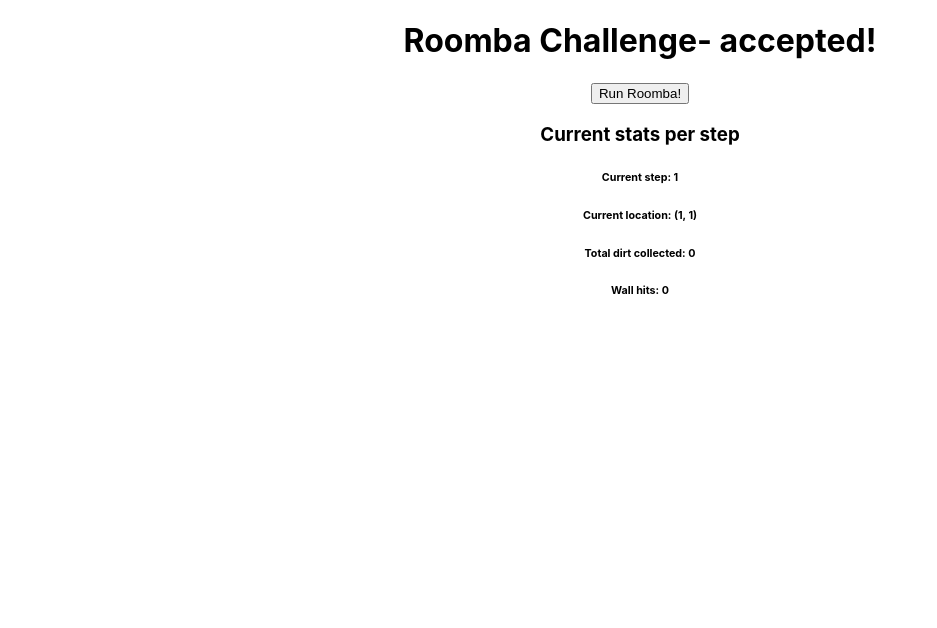
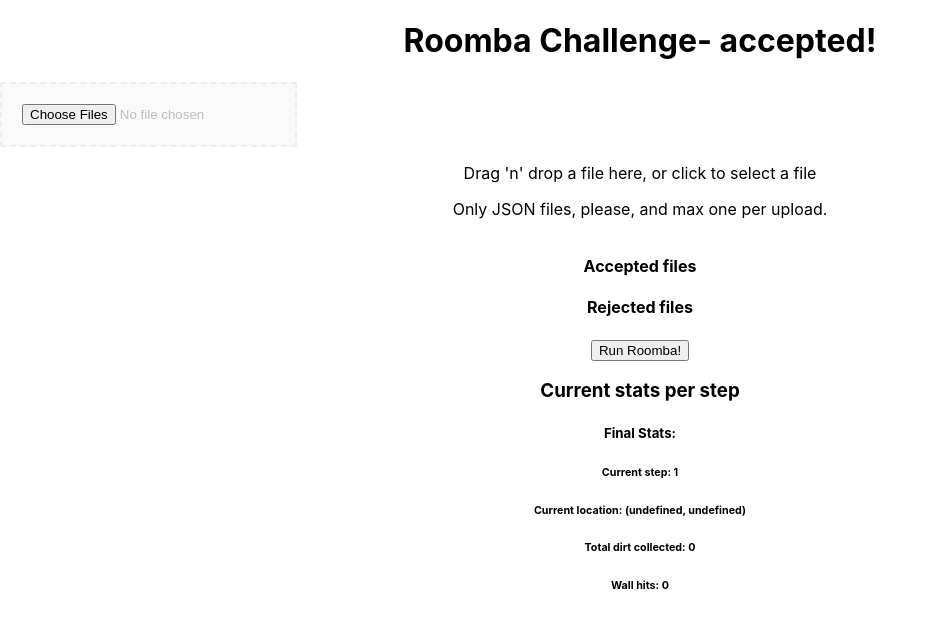
Before and after one commit to bamfranceschi/roomba-challenge, a React (Create React App) app: page / in a window 1280 px wide. Shown: the top 628 px of the page, without its empty margins (0-937 px from the left). Built offline with nearby package versions, Linux system fonts and the light colour scheme.

Commit message:
uploader working and connected to local state

```diff
--- a/package.json
+++ b/package.json
@@ -8,7 +8,9 @@
     "@testing-library/user-event": "^7.1.2",
     "react": "^17.0.1",
     "react-dom": "^17.0.1",
-    "react-scripts": "3.4.4"
+    "react-dropzone": "^11.2.1",
+    "react-scripts": "3.4.4",
+    "styled-components": "^5.2.0"
   },
   "scripts": {
     "start": "react-scripts start",
--- a/src/App.js
+++ b/src/App.js
@@ -1,50 +1,86 @@
-import React, {useEffect, useState} from 'react';
-import './App.css';
-import data from "./data/practice_data.json"
-import CurrentStats from "./components/CurrentStats"
-
+import React, { useEffect, useState } from "react";
+import "./App.css";
+import data from "./data/practice_data.json";
+import CurrentStats from "./components/CurrentStats";
+import { validInstruction } from "./helpers/validInstruction";
+import { newLocation } from "./helpers/newLocation";
+import { validMove } from "./helpers/validMove";
+import { dirtFinder } from "./helpers/dirtFinder";
+import Uploader from "./components/Uploader";
 
 function App() {
+  const [jsonUpload, setJsonUpload] = useState({
+    roomDimensions: [],
+    initialRoombaLocation: [],
+    dirtLocations: [],
+    drivingInstructions: [],
+  });
+  console.log(jsonUpload.roomDimensions);
+  const [roombaLocation, setRoombaLocation] = useState(
+    jsonUpload.initialRoombaLocation
+  );
+  const roomDimensions = jsonUpload.roomDimensions;
+  const dirtLocations = jsonUpload.dirtLocations;
+  const drivingInstructions = jsonUpload.drivingInstructions;
 
-  const [roombaLocation, setRoombaLocation] = useState(
- data.initialRoombaLocation
-  )
-  const roomDimensions = data.roomDimensions
-  const dirtLocations = data.dirtLocations
-  const drivingInstructions = data.drivingInstructions
-
-  const [ticker, setTicker] = useState(-1)
-  const [wallHits, setWallHits] = useState(0)
-  const [dirtCount, setDirtCount] = useState(0)
-  const [driveStart, setDriveStart] = useState(false)
+  const [ticker, setTicker] = useState(0);
+  const [wallHits, setWallHits] = useState(0);
+  const [dirtCount, setDirtCount] = useState(0);
+  const [driveStart, setDriveStart] = useState(false);
+  // const displayCount = ticker + 1;
 
   useEffect(() => {
-
     const interval = setInterval(() => {
-      if(ticker <= drivingInstructions.length - 1 && driveStart){
-
-        setTicker(ticker + 1)
+      if (ticker <= drivingInstructions.length - 1 && driveStart) {
+        setTicker(ticker + 1);
       }
-
     }, 1000);
 
-    return () => clearInterval(interval)
+    return () => clearInterval(interval);
+  }, [driveStart, ticker, drivingInstructions]);
 
-  }, [driveStart, ticker])
+  useEffect(() => {
+    //call pure functions here
+    let instruction = validInstruction(ticker, drivingInstructions);
+
+    if (instruction) {
+      let nextLocation = newLocation(roombaLocation, instruction);
+
+      if (validMove(nextLocation, roomDimensions)) {
+        setRoombaLocation(nextLocation);
+
+        if (dirtFinder(roombaLocation, dirtLocations)) {
+          setDirtCount(dirtCount + 1);
+        }
+      } else {
+        setWallHits(wallHits + 1);
+      }
+    }
+  }, [ticker]);
 
   const nextDirection = (e) => {
-    e.preventDefault()
-    setDriveStart(true)
-  }
-
+    e.preventDefault();
+    setDriveStart(!driveStart);
+  };
 
   return (
     <div className="App">
       <h1>Roomba Challenge- accepted!</h1>
-      <button onClick={nextDirection}>Run Roomba!</button>
+      <Uploader jsonUpload={jsonUpload} setJsonUpload={setJsonUpload} />
+      {driveStart === false ? (
+        <button onClick={nextDirection}>Run Roomba!</button>
+      ) : (
+        <button onClick={nextDirection}>Pause Roomba!</button>
+      )}
+
       <div>
-        <CurrentStats roombaLocation={roombaLocation} instructions={drivingInstructions} dirtCount={dirtCount} wallHits={wallHits} ticker={ticker} dimensions={roomDimensions} setRoombaLocation={setRoombaLocation} setWallHits={setWallHits} dirtLocations={dirtLocations} setDirtCount={setDirtCount}/>
-
+        <CurrentStats
+          roombaLocation={roombaLocation}
+          instructions={drivingInstructions}
+          ticker={ticker}
+          dirtCount={dirtCount}
+          wallHits={wallHits}
+        />
       </div>
     </div>
   );
--- a/src/components/CurrentStats.jsx
+++ b/src/components/CurrentStats.jsx
@@ -1,38 +1,10 @@
-import React, {useEffect, useState} from "react"
-import {validInstruction} from "../helpers/validInstruction"
-import {newLocation} from "../helpers/newLocation"
-import { validMove } from "../helpers/validMove"
-import { dirtFinder } from "../helpers/dirtFinder"
+import React from "react"
 
-function CurrentStats({roombaLocation, dirtCount, wallHits, ticker, instructions, dimensions, setRoombaLocation, setWallHits, setDirtCount, dirtLocations}){
-    useEffect(() => {
-        //call pure functions here
-        let instruction = validInstruction(ticker, instructions)
 
-        if (instruction){
-            let nextLocation = newLocation(roombaLocation, instruction)
+function CurrentStats({roombaLocation, instructions, ticker, dirtCount, wallHits}){
 
-            if(validMove(nextLocation, dimensions)){
-                setRoombaLocation(nextLocation)
 
-                if(dirtFinder(roombaLocation, dirtLocations)){
-                    setDirtCount(dirtCount + 1)
-
-                }
-
-            } else {
-                setWallHits(wallHits + 1)
-            }
-        }
-
-        if(displayCount <= instructions.length){
-
-            setDisplayCount(displayCount + 1)
-        }
-
-    }, [ticker])
-
-    const [displayCount, setDisplayCount] = useState(ticker + 1)
+    const displayCount = ticker + 1;
 
     return(
         <div>
--- /dev/null
+++ b/src/components/Uploader.jsx
@@ -0,0 +1,171 @@
+import React, { useCallback, useState, useEffect, useMemo } from "react";
+import { useDropzone } from "react-dropzone";
+import styled from "styled-components";
+
+const baseStyle = {
+  flex: 1,
+  display: "flex",
+  flexDirection: "column",
+  alignItems: "center",
+  padding: "20px",
+  borderWidth: 2,
+  borderRadius: 2,
+  borderColor: "#eeeeee",
+  borderStyle: "dashed",
+  backgroundColor: "#fafafa",
+  color: "#bdbdbd",
+  outline: "none",
+  transition: "border .24s ease-in-out",
+};
+
+const activeStyle = {
+  borderColor: "#2196f3",
+};
+
+const acceptStyle = {
+  borderColor: "#00e676",
+};
+
+const rejectStyle = {
+  borderColor: "#ff1744",
+};
+
+const thumbsContainer = {
+  display: "flex",
+  flexDirection: "row",
+  flexWrap: "wrap",
+  marginTop: 16,
+};
+
+const thumb = {
+  display: "inline-flex",
+  borderRadius: 2,
+  border: "1px solid #eaeaea",
+  marginBottom: 8,
+  marginRight: 8,
+  width: 100,
+  height: 100,
+  padding: 4,
+  boxSizing: "border-box",
+};
+
+const thumbInner = {
+  display: "flex",
+  minWidth: 0,
+  overflow: "hidden",
+};
+
+const img = {
+  display: "block",
+  width: "auto",
+  height: "100%",
+};
+
+function Uploader({ setJsonUpload }) {
+  const [fileUpload, setFileUpload] = useState([]);
+
+  const onDrop = useCallback(
+    (acceptedFiles) => {
+      acceptedFiles.forEach((file) => {
+        const reader = new FileReader();
+
+        reader.onabort = () => console.log("file reading was aborted");
+        reader.onerror = () => console.log("file reading has failed");
+        reader.onload = () => {
+          const fileData = JSON.parse(reader.result);
+          setJsonUpload(fileData);
+        };
+        reader.readAsText(file);
+      });
+
+      setFileUpload(
+        acceptedFiles.map((file) =>
+          Object.assign(file, {
+            preview: URL.createObjectURL(file),
+          })
+        )
+      );
+    },
+    [setJsonUpload]
+  );
+
+  const {
+    getRootProps,
+    getInputProps,
+    isDragActive,
+    isDragAccept,
+    isDragReject,
+    acceptedFiles,
+    fileRejections,
+  } = useDropzone({
+    onDrop,
+    accept: "application/json",
+    maxFiles: 1,
+  });
+
+  const style = useMemo(
+    () => ({
+      ...baseStyle,
+      ...(isDragActive ? activeStyle : {}),
+      ...(isDragAccept ? acceptStyle : {}),
+      ...(isDragReject ? rejectStyle : {}),
+    }),
+    [isDragActive, isDragReject, isDragAccept]
+  );
+
+  const acceptedFileItem = acceptedFiles.map((file) => (
+    <li key={file.path}>
+      {file.path} - {file.size} bytes
+    </li>
+  ));
+
+  const rejectedFileItem = fileRejections.map(({ file, errors }) => (
+    <li key={file.path}>
+      {file.path} - {file.size} bytes
+      <ul>
+        {errors.map((e) => (
+          <li key={e.code}>{e.message}</li>
+        ))}
+      </ul>
+    </li>
+  ));
+
+  const preview = () => (
+    <div style={thumb} key={fileUpload.name}>
+      <div style={thumbInner}>
+        <img src={fileUpload.preview} style={img} alt="file preview" />
+      </div>
+    </div>
+  );
+
+  useEffect(
+    () => () => {
+      // Make sure to revoke the data uris to avoid memory leaks
+      fileUpload.forEach((f) => URL.revokeObjectURL(f.preview));
+    },
+    [fileUpload]
+  );
+
+  return (
+    <div {...getRootProps}>
+      <input {...getInputProps({ style })} />
+      {isDragActive ? (
+        <p>Drop file here...</p>
+      ) : (
+        <div>
+          <p>Drag 'n' drop a file here, or click to select a file</p>
+          <p>Only JSON files, please, and max one per upload.</p>
+        </div>
+      )}
+      <aside style={thumbsContainer}>{preview}</aside>
+      <aside>
+        <h4>Accepted files</h4>
+        <ul>{acceptedFileItem}</ul>
+        <h4>Rejected files</h4>
+        <ul>{rejectedFileItem}</ul>
+      </aside>
+    </div>
+  );
+}
+
+export default Uploader;
```
Also changed, not shown: src/components/Uploader.js (deleted), 1 other file (tests, documents, lock files or other folders).
